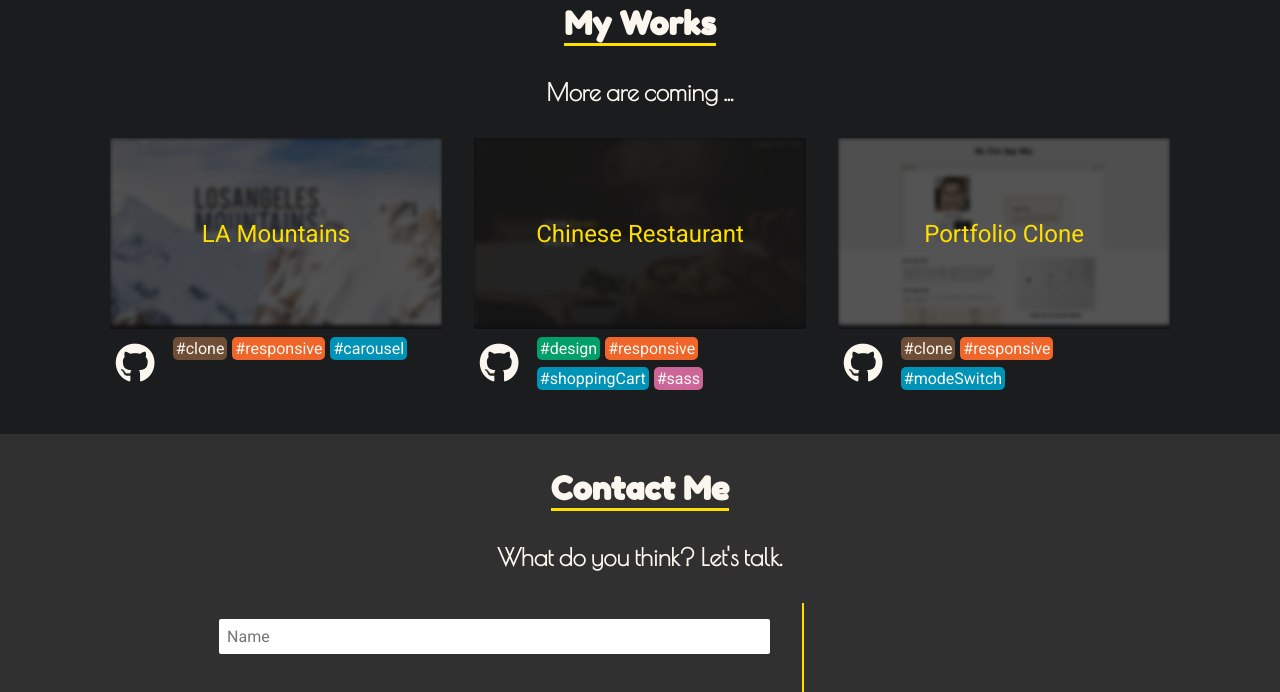
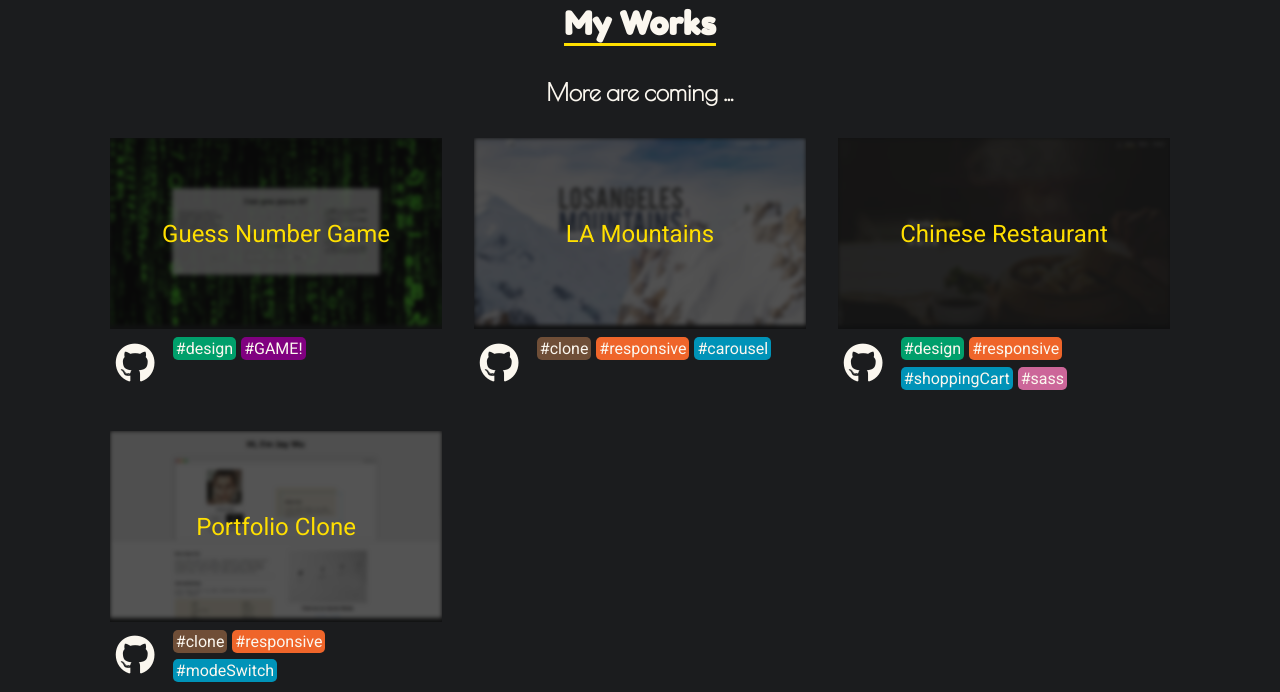
Before and after one commit to Jay0223/Jay0223.github.io, a plain HTML site: page index.html in a window 1280 px wide. Shown: the part 1280-1972 px from the top of the page. Drawn offline with nearby package versions, Linux system fonts and the light colour scheme.

Commit message:
guess number game final

```diff
--- a/guessnumber/style.css
+++ b/guessnumber/style.css
@@ -5,12 +5,18 @@
 }
 
 body {
-  background-image: url("../img/matrix.jpg");
+  background-image: url("./img/matrix.jpg");
   background-size: cover;
   height: 100vh;
   font-size: 20px;
   /* to put container to center */
   display: flex;
+  font-family: "Roboto", sans-serif;
+}
+
+button,
+input {
+  font-family: "Roboto", sans-serif;
 }
 
 #game-board {
@@ -36,6 +42,7 @@ body {
   grid-area: heading;
   padding-block: 5px;
   place-self: center;
+  font-family: "Croissant One", cursive;
 }
 
 /* instruction */
--- a/index.html
+++ b/index.html
@@ -85,7 +85,27 @@
       <div class="container">
         <h1 class="primary-title section-title">My Works</h1>
         <h2 class="secondary-title section-lead">More are coming ...</h2>
-
+        <div class="work-item">
+          <a
+            href="https://jay0223.github.io/guessnumber/"
+            target="_blank"
+            class="work-item-cover"
+            data-name="Guess Number Game"
+          >
+            <img src="./img/guessnumber-cover.jpg" alt="Guess Number Game" />
+          </a>
+          <a
+            href="https://github.com/Jay0223/Jay0223.github.io/tree/master/guessnumber"
+            target="_blank"
+            class="work-item-github"
+          >
+            <i class="fab fa-github"></i>
+          </a>
+          <div class="work-item-tags-container">
+            <span class="work-item-tag design-tag">#design</span>
+            <span class="work-item-tag game-tag">#GAME!</span>
+          </div>
+        </div>
         <div class="work-item">
           <a
             href="https://jay0223.github.io/lamountains/"
--- a/style.css
+++ b/style.css
@@ -86,6 +86,10 @@ body {
 
 .sass-tag {
   background-color: #cc6699;
+}
+
+.game-tag {
+  background-color: purple;
 }
 
 .special-tag {
```
Also changed, not shown: guessnumber/index.html (+7 -0 lines), guessnumber/main.js (+15 -14 lines), lamountains/index.html (+1 -0 lines), README.md, guessnumber/README.md (added), guessnumber/img/favicon.ico (added), guessnumber/img/matrix.jpg (renamed from img/matrix.jpg), img/guessnumber-cover.jpg (added), lamountains/img/favicon.ico (added).
